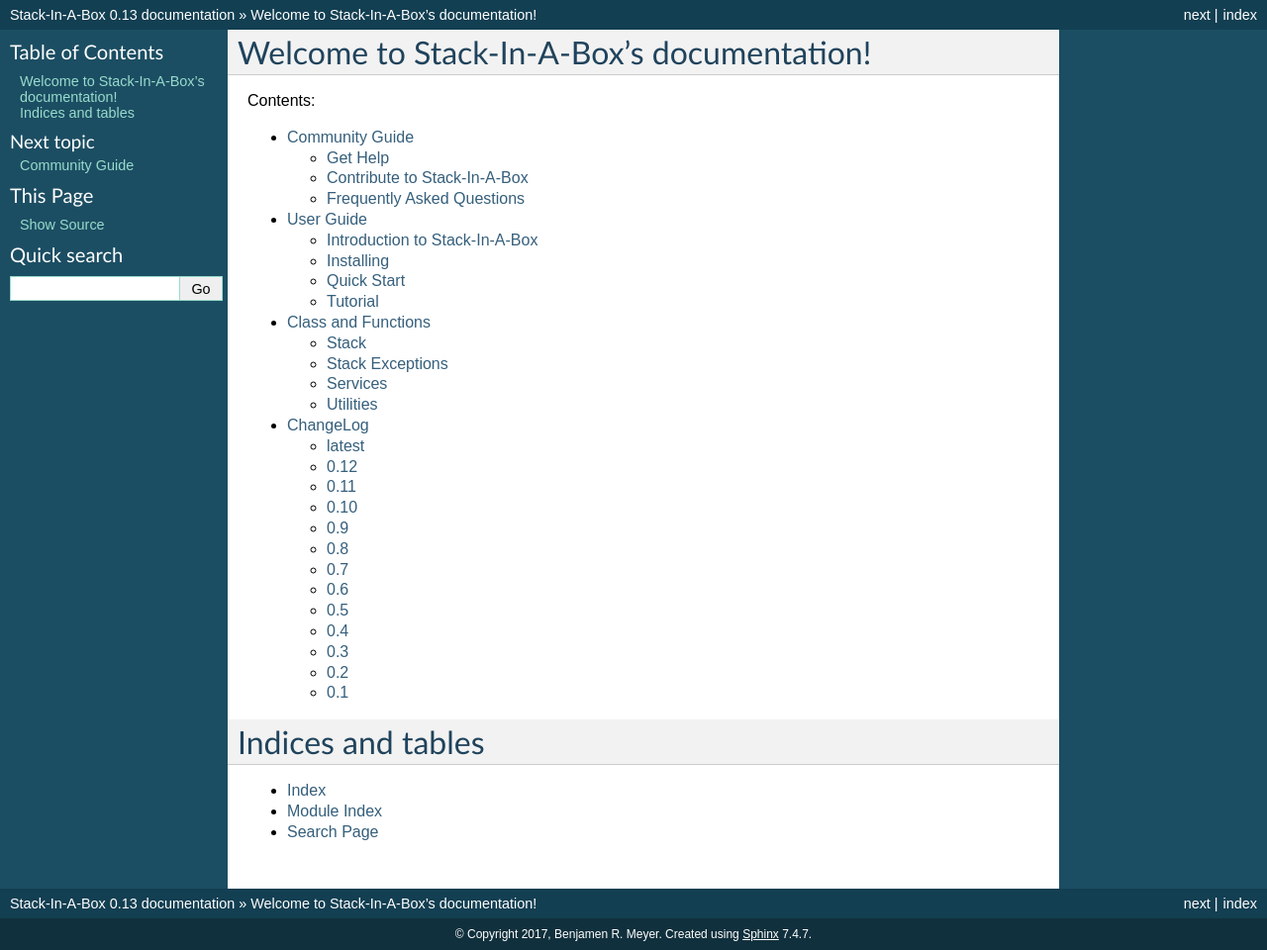
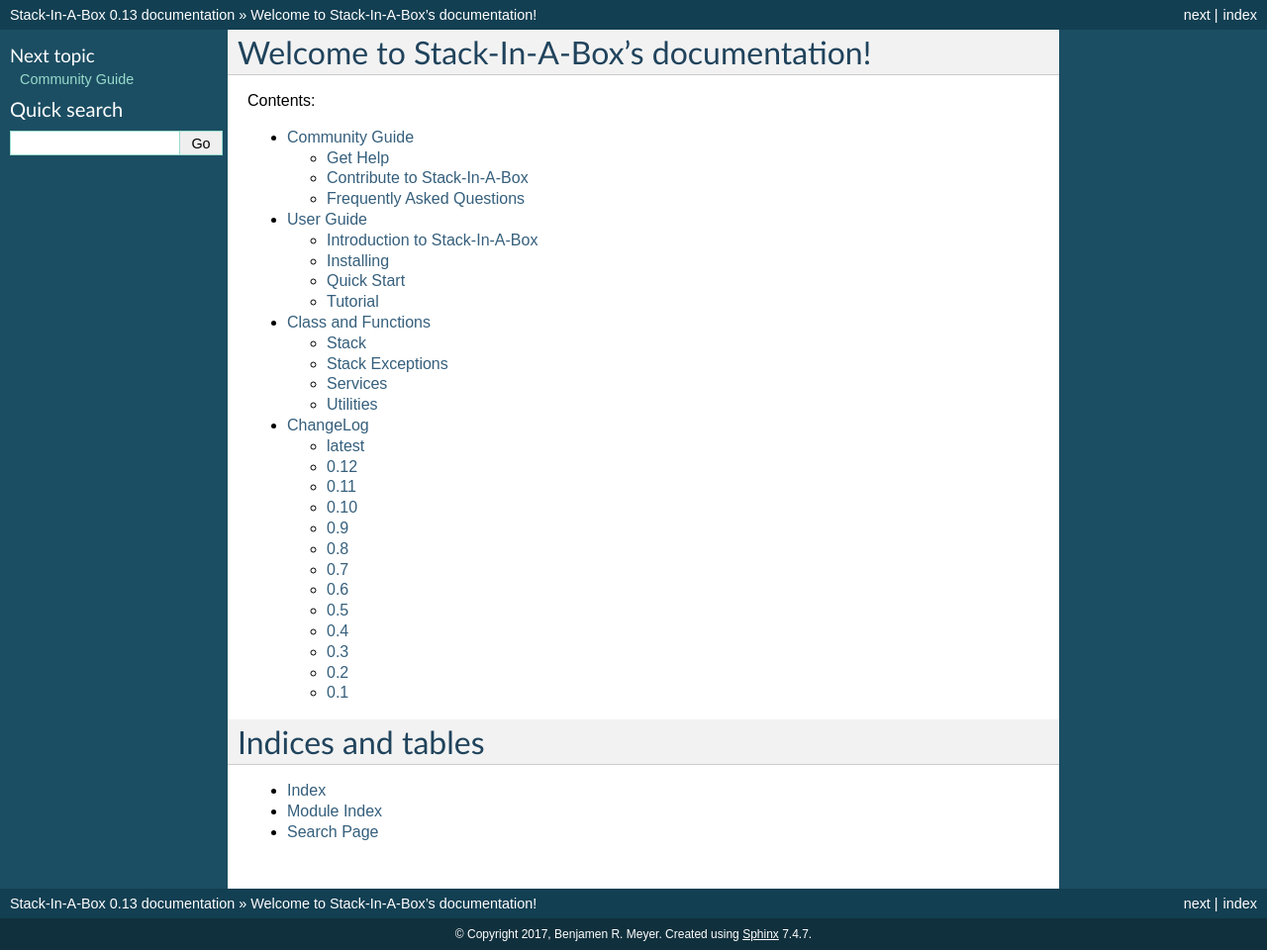
Before and after one commit to TestInABox/stackInABox, a Sphinx documentation site: the page built from docs/index.rst, in a window 1280 px wide. Shown: the whole page at 99% size. Built offline with Sphinx 7.4.7, drawn with Linux system fonts in a browser that asks for light colours.

```diff
--- a/docs/conf.py
+++ b/docs/conf.py
@@ -20,7 +20,7 @@
 sys.path.insert(
     0,
     os.path.abspath(
-        os.getcwd() + '/../stackianbox/'
+        os.getcwd() + '/../stackinabox/'
     )
 )
 
@@ -70,9 +70,9 @@
 # built documents.
 #
 # The short X.Y version.
-version = '0.13'
+version = u'0.13'
 # The full version, including alpha/beta/rc tags.
-release = '0.13'
+release = u'0.13'
 
 # The language for content autogenerated by Sphinx. Refer to documentation
 # for a list of supported languages.
@@ -89,7 +89,8 @@
 
 # List of patterns, relative to source directory, that match files and
 # directories to ignore when looking for source files.
-exclude_patterns = ['_build']
+# This patterns also effect to html_static_path and html_extra_path
+exclude_patterns = ['_build', 'Thumbs.db', '.DS_Store']
 
 # The reST default role (used for this markup: `text`) to use for all
 # documents.
@@ -166,8 +167,17 @@
 # typographically correct entities.
 #html_use_smartypants = True
 
-# Custom sidebar templates, maps document names to template names.
-#html_sidebars = {}
+# Custom sidebar templates, must be a dictionary that maps document names
+# to template names.
+#
+# This is required for the alabaster theme
+# refs: http://alabaster.readthedocs.io/en/latest/installation.html#sidebars
+html_sidebars = {
+    '**': [
+        'relations.html',  # needs 'show_related': True theme option to display
+        'searchbox.html',
+    ]
+}
 
 # Additional templates that should be rendered to pages, maps page names to
 # template names.
@@ -219,25 +229,25 @@
 # -- Options for LaTeX output ---------------------------------------------
 
 latex_elements = {
-# The paper size ('letterpaper' or 'a4paper').
-#'papersize': 'letterpaper',
+    # The paper size ('letterpaper' or 'a4paper').
+    #'papersize': 'letterpaper',
 
-# The font size ('10pt', '11pt' or '12pt').
-#'pointsize': '10pt',
+    # The font size ('10pt', '11pt' or '12pt').
+    #'pointsize': '10pt',
 
-# Additional stuff for the LaTeX preamble.
-#'preamble': '',
+    # Additional stuff for the LaTeX preamble.
+    #'preamble': '',
 
-# Latex figure (float) alignment
-#'figure_align': 'htbp',
+    # Latex figure (float) alignment
+    #'figure_align': 'htbp',
 }
 
 # Grouping the document tree into LaTeX files. List of tuples
 # (source start file, target name, title,
 #  author, documentclass [howto, manual, or own class]).
 latex_documents = [
-  (master_doc, 'Stack-In-A-Box.tex', u'Stack-In-A-Box Documentation',
-   u'Benjamen R. Meyer', 'manual'),
+    (master_doc, 'Stack-In-A-Box.tex', u'Stack-In-A-Box Documentation',
+     u'Benjamen R. Meyer', 'manual'),
 ]
 
 # The name of an image file (relative to this directory) to place at the top of
@@ -280,9 +290,9 @@
 # (source start file, target name, title, author,
 #  dir menu entry, description, category)
 texinfo_documents = [
-  (master_doc, 'Stack-In-A-Box', u'Stack-In-A-Box Documentation',
-   author, 'Stack-In-A-Box', 'One line description of project.',
-   'Miscellaneous'),
+    (master_doc, 'Stack-In-A-Box', u'Stack-In-A-Box Documentation',
+     author, 'Stack-In-A-Box', 'One line description of project.',
+     'Miscellaneous'),
 ]
 
 # Documents to append as an appendix to all manuals.
```
Also changed, not shown: 2 other files.
